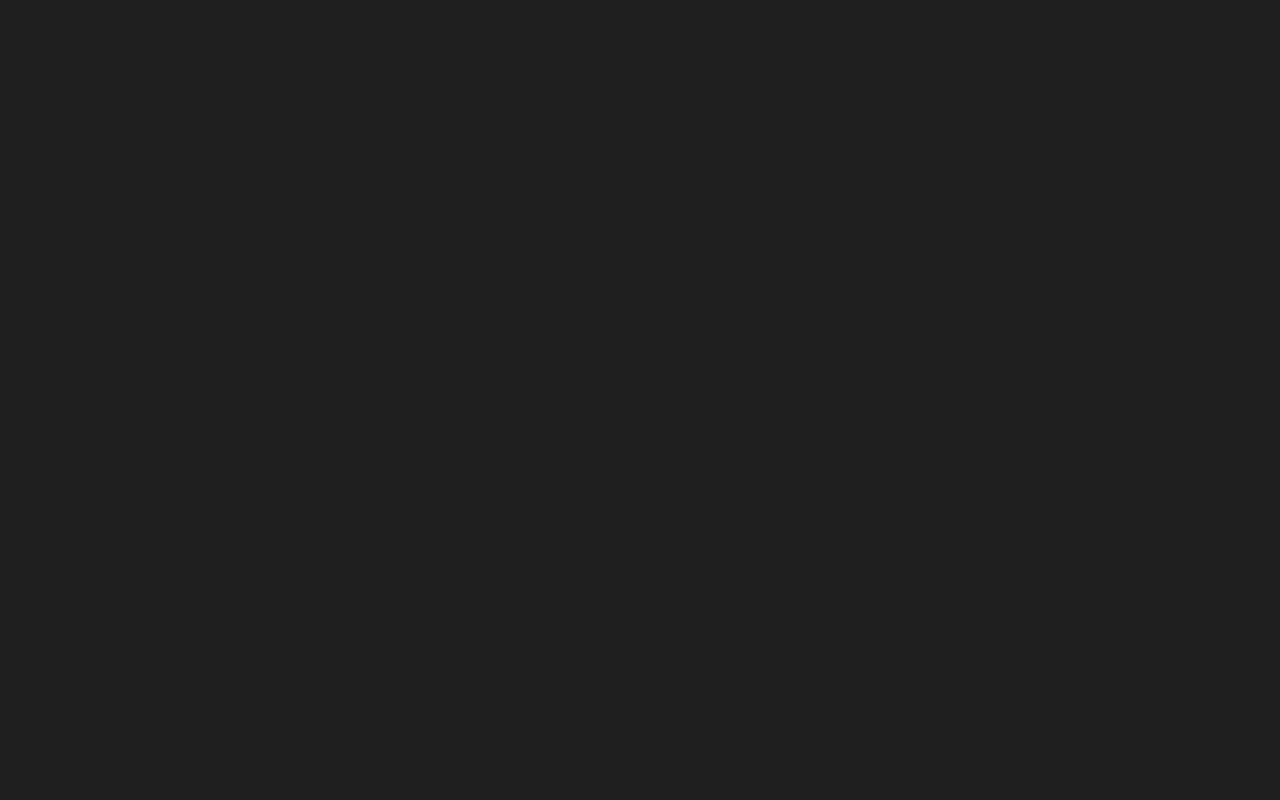
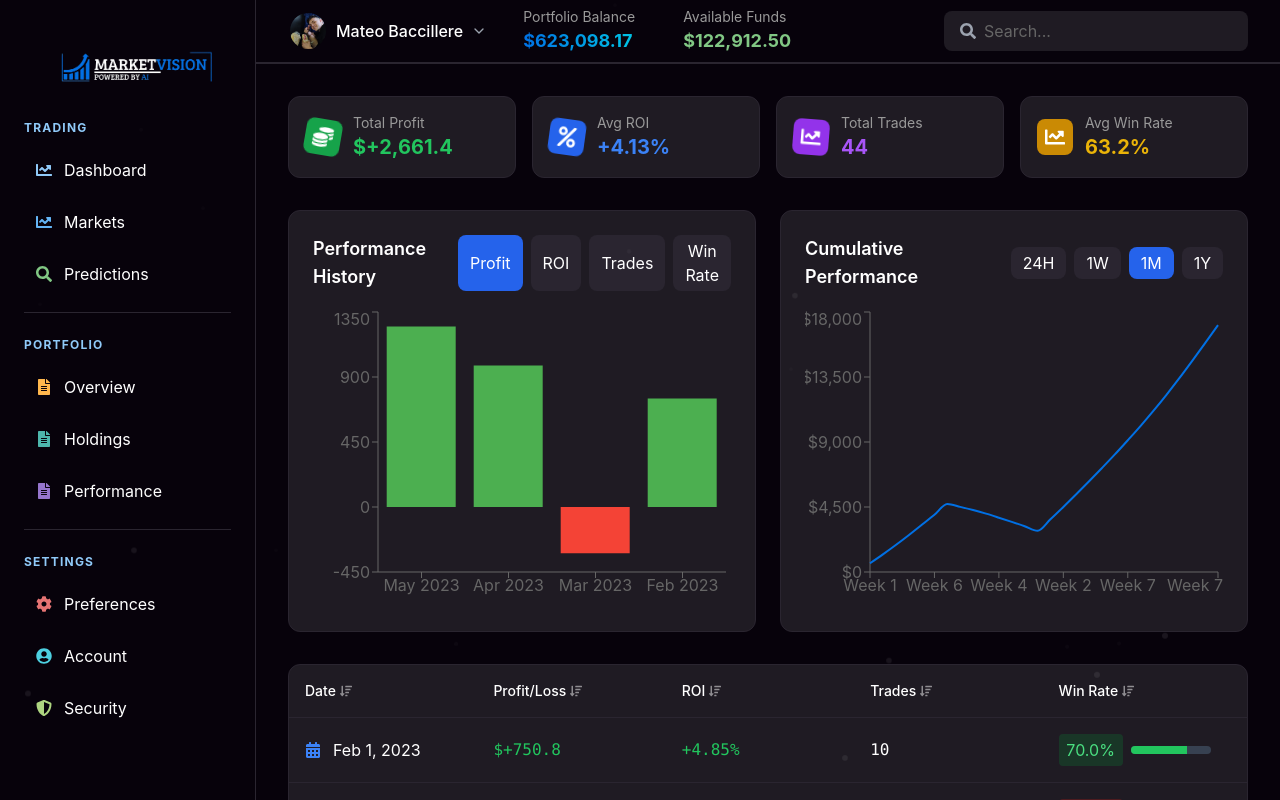
Before and after one commit to PedroCere/technovation_web_app_project, a React (Vite) app in the folder frontend/: page / in a window 1280 px wide. Before the commit this address had no page. Shown: the top 800 px of the page. Built offline with nearby package versions, Linux system fonts and the light colour scheme.

Commit message:
Update App.jsx

```diff
--- a/frontend/src/App.jsx
+++ b/frontend/src/App.jsx
@@ -20,6 +20,7 @@ function App() {
   return (
     <Router>
       <Routes>
+        <Route path="/" element={<Performance />} />
         <Route path="/dashboard" element={<Dashboard />} />
         <Route path="/markets" element={<Markets />} />
         <Route path="/predictions" element={<Predictions />} />
```
